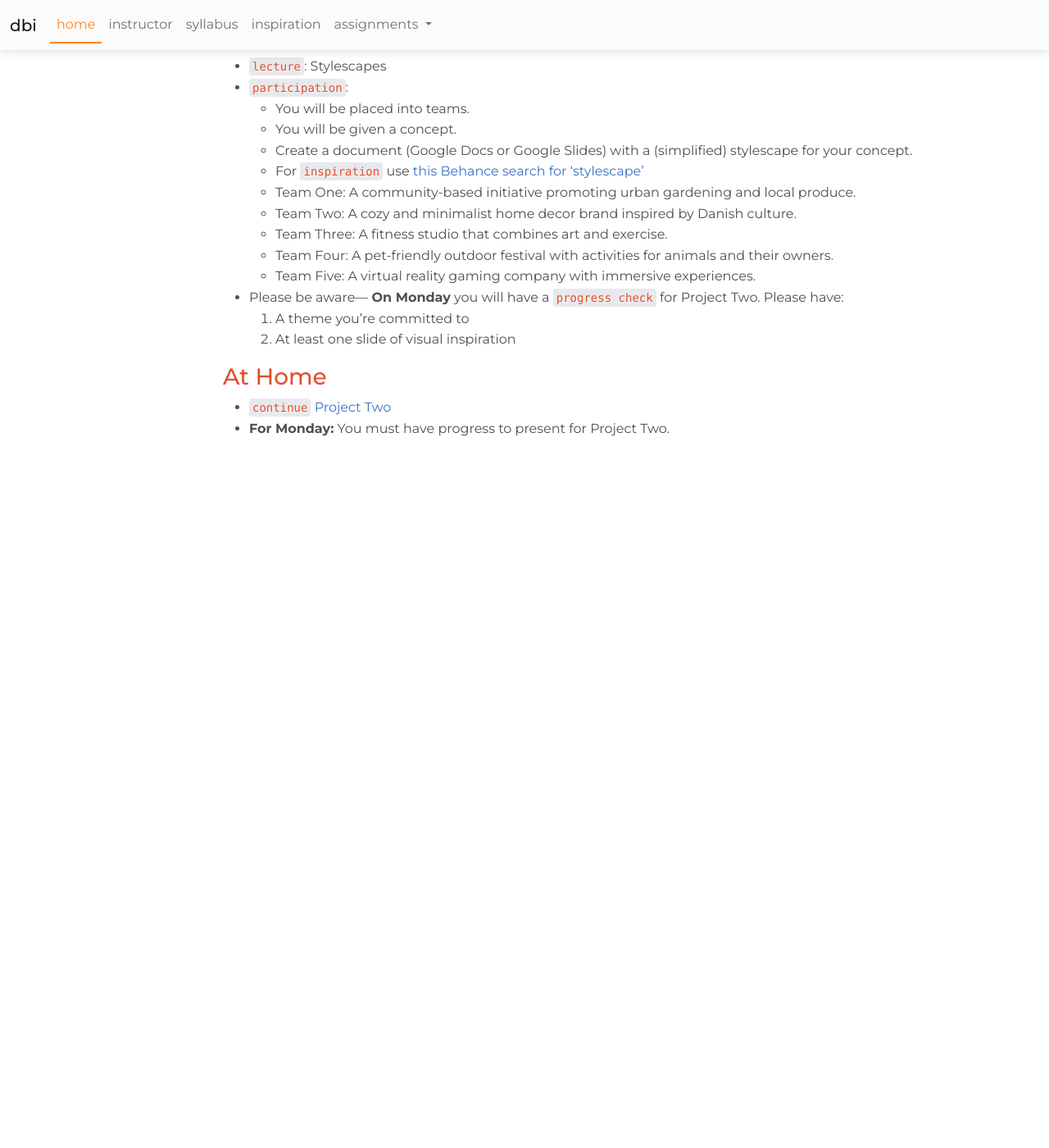
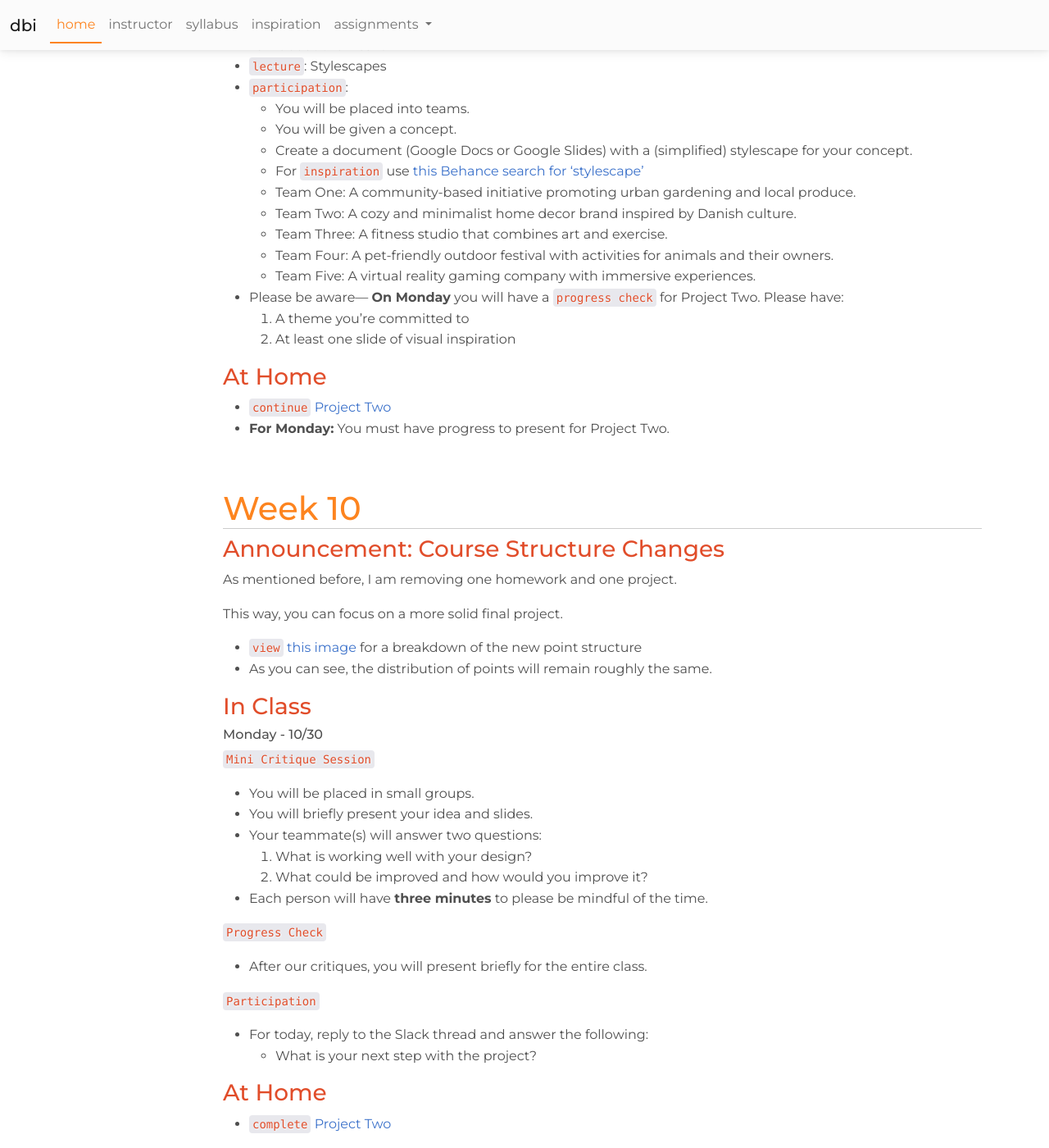
Before and after one commit to nicnosis/cu-courses, a Jekyll site: the page built from fa23/dbi/index.md, in a window 1280 px wide and 1400 px high, scrolled down 6977 px. Shown: the whole window at 82% size. Built offline with Jekyll 4.4.1, drawn with Linux system fonts in a browser that asks for light colours; nearby versions of some CDN libraries; before the commit the page ends 7529 px from its top, so only the background shows below that.

Commit message:
dbi add w3

```diff
--- a/fa23/dbi/index.md
+++ b/fa23/dbi/index.md
@@ -272,3 +272,32 @@ You will submit your logo on the Slack thread (please make sure you put the name
 ### At Home
 * `continue` [Project Two](assignments/p2.html)
 * __For Monday:__ You must have progress to present for Project Two.
+
+## Week 10
+### Announcement: Course Structure Changes
+As mentioned before, I am removing one homework and one project.
+
+This way, you can focus on a more solid final project.
+
+* `view` [this image](img/dbi-grade-changes.png) for a breakdown of the new point structure
+* As you can see, the distribution of points will remain roughly the same.
+
+### In Class
+#### Monday - 10/30
+`Mini Critique Session`
+- You will be placed in small groups.
+- You will briefly present your idea and slides.
+- Your teammate(s) will answer two questions:
+1. What is working well with your design?
+2. What could be improved and how would you improve it?
+- Each person will have __three minutes__ to please be mindful of the time.
+
+`Progress Check`
+- After our critiques, you will present briefly for the entire class.
+
+`Participation`
+- For today, reply to the Slack thread and answer the following:
+  - What is your next step with the project?
+
+### At Home
+* `complete` [Project Two](assignments/p2.html)
```
Also changed, not shown: fa23/dbi/assignments/p3.md (added, +52 -0 lines), fa23/dbi/img/dbi-grade-changes.png (added).
